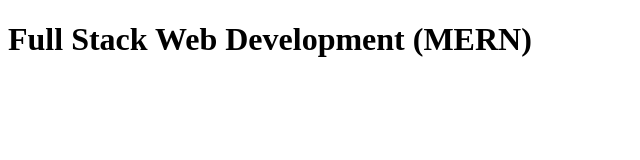
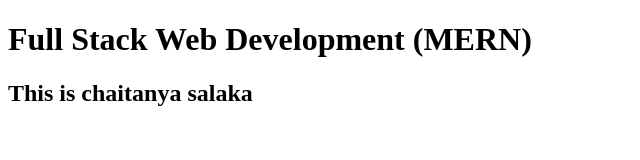
Before and after one commit to chaitu-93/test-session, a plain HTML site: page index.html in a window 1280 px wide. Shown: the whole page, without its empty margins (0-640 px from the left). Drawn offline with Linux system fonts and the light colour scheme.

Commit message:
added h2

```diff
--- a/index.html
+++ b/index.html
@@ -7,5 +7,8 @@
 </head>
 <body>
     <h1>Full Stack Web Development (MERN) </h1>
+    <h2>This is chaitanya  salaka
+
+    </h2>
 </body>
 </html>
```
